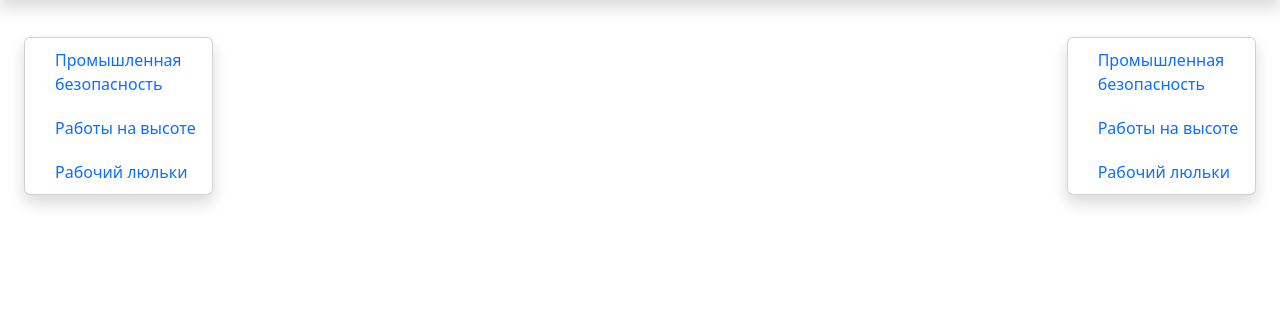
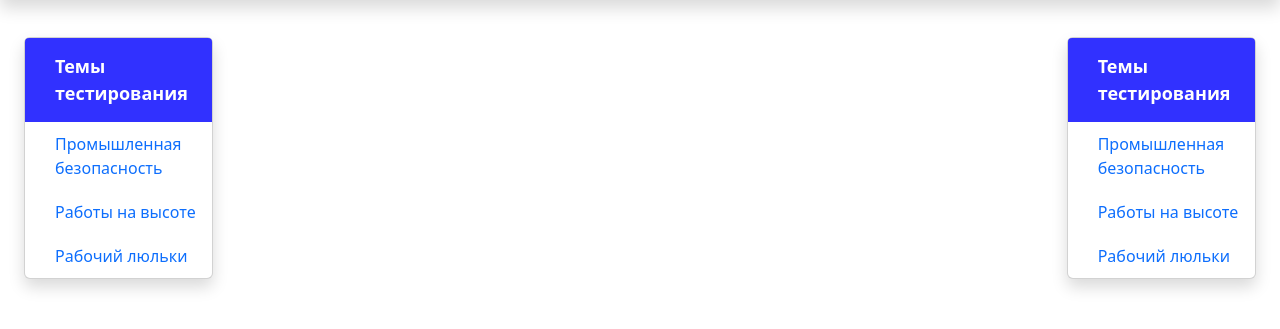
Before and after one commit to Satrey/tickets, a Django app: page /tests/ in a window 1280 px wide. Shown: the part 63-392 px from the top of the page. Run offline with Django 4.2, Linux system fonts and the light colour scheme; data comes from the database, SQL or seed files in the repository.

Commit message:
Добавлены шапки левого и првого sidebar

```diff
--- a/tickets/static/css/styles.css
+++ b/tickets/static/css/styles.css
@@ -71,3 +71,14 @@ li:hover {
 /* .test-container {
     padding-top: 160px;
 } */
+
+.aside-header {
+    background-color: rgba(0, 0, 255, 0.808);
+    border-top-right-radius: 4px;
+    border-top-left-radius: 4px;
+    color: white;
+    padding: 15px;
+    padding-left: 30px;
+    font-size: large;
+    font-weight: 400;
+}
--- a/tickets/templates/core/main.html
+++ b/tickets/templates/core/main.html
@@ -2,6 +2,9 @@
 
 {% block left-aside %}
     <div class="card shadow ms-4 aside">
+        <div class="aside-header">
+            <strong>Темы тестирования</strong>
+        </div>
         {% for theme in context.themes %}
             <a class="theme-link" href="{{ theme.slug }}">{{ theme }}</a>
         {% endfor %}
@@ -9,6 +12,9 @@
 {% endblock %}
 {% block right-aside %}
     <div class="card shadow me-4 aside">
+        <div class="aside-header">
+            <strong>Темы тестирования</strong>
+        </div>
         {% for theme in context.themes %}
             <a class="theme-link" href="">{{ theme }}</a>
         {% endfor %}
```
